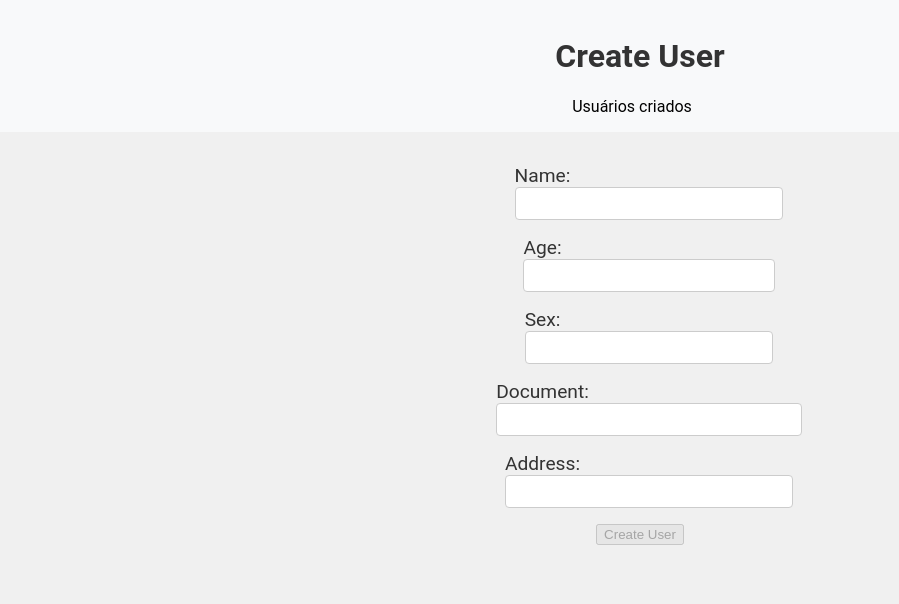
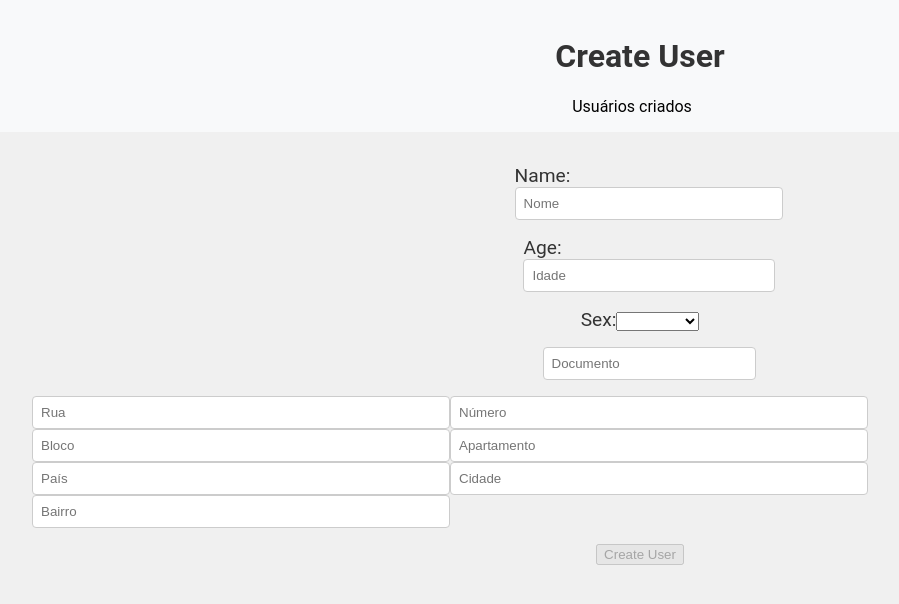
Before and after one commit to GuiSantosMacedo1/Cria-o-Usuario, an Angular app: page / in a window 1280 px wide. Shown: the top 604 px of the page, without its empty margins (0-899 px from the left). Built offline with nearby package versions, Linux system fonts and the light colour scheme.

Commit message:
feat:correções para post e get

```diff
--- a/src/app/app.component.html
+++ b/src/app/app.component.html
@@ -2,30 +2,37 @@
   <h1>Create User</h1>
   <nav>
     <ul>
-      <li> <a> Usuários criados</a></li>
+      <li><a> Usuários criados</a></li>
     </ul>
   </nav>
 </header>
 <form [formGroup]="userForm" (ngSubmit)="onSubmit()">
   <div>
     <label for="name">Name:</label>
-    <input type="text" id="name" name="name" formControlName="name">
+    <input formControlName="name" placeholder="Nome" />
   </div>
   <div>
     <label for="age">Age:</label>
-    <input type="number" id="age" name="age" formControlName="age">
+    <input formControlName="age" type="number" placeholder="Idade" />
   </div>
   <div>
     <label for="sex">Sex:</label>
-    <input type="text" id="sex" name="sex" formControlName="sex">
+    <select formControlName="sex">
+      <option value="masculino">Masculino</option>
+      <option value="feminino">Feminino</option>
+    </select>
   </div>
   <div>
-    <label for="document">Document:</label>
-    <input type="text" id="document" name="document" formControlName="document">
+    <input formControlName="document" placeholder="Documento" />
   </div>
-  <div>
-    <label for="address">Address:</label>
-    <input type="text" id="address" name="address" formControlName="address">
+  <div formGroupName="address">
+    <input formControlName="street" placeholder="Rua" />
+    <input formControlName="number" placeholder="Número" />
+    <input formControlName="block" placeholder="Bloco" />
+    <input formControlName="apartment" placeholder="Apartamento" />
+    <input formControlName="country" placeholder="País" />
+    <input formControlName="city" placeholder="Cidade" />
+    <input formControlName="district" placeholder="Bairro" />
   </div>
   <button type="submit" [disabled]="userForm.invalid">Create User</button>
 </form>
@@ -39,3 +46,4 @@
     <p>Address: {{ userForm.value.address }}</p>
     <button (click)="closeModalCreate()">Close</button>
   </div>
+</div>
--- a/src/app/app.component.ts
+++ b/src/app/app.component.ts
@@ -2,36 +2,64 @@ import { Component } from '@angular/core';
 import { FormBuilder, FormGroup, Validators } from '@angular/forms';
 import { CommonModule } from '@angular/common';
 import { ReactiveFormsModule } from '@angular/forms';
+import { UserService } from './user.service';
+import { HttpClientModule } from '@angular/common/http';
 
 @Component({
   selector: 'app-root',
   standalone: true,
-  imports: [CommonModule, ReactiveFormsModule],
+  imports: [CommonModule, ReactiveFormsModule, HttpClientModule],
   templateUrl: './app.component.html',
-  styleUrls: ['./app.component.scss']
+  styleUrls: ['./app.component.scss'],
 })
 export class AppComponent {
   userForm: FormGroup;
 
-  constructor(private fb: FormBuilder) {
+  constructor(private fb: FormBuilder, private userService: UserService) {
     this.userForm = this.fb.group({
       name: ['', [Validators.required]],
       age: ['', [Validators.required, Validators.min(1)]],
       sex: ['', [Validators.required]],
       document: ['', [Validators.required]],
-      address: ['', [Validators.required]]
+      status: [false, [Validators.required]],
+      address: this.fb.group({
+        street: ['', [Validators.required]],
+        number: ['', [Validators.required]],
+        block: [''],
+        apartment: [''],
+        country: ['', [Validators.required]],
+        city: ['', [Validators.required]],
+        district: ['', [Validators.required]],
+      }),
     });
 
     console.log(this.userForm);
   }
 
   onSubmit() {
+
+    console.log('Form Values:', this.userForm.value);
+    console.log('Address Values:', this.userForm.get('address')?.value);
+    const userData = {
+      name: this.userForm.get('name')?.value,
+      age: this.userForm.get('age')?.value,
+      sex: this.userForm.get('sex')?.value,
+      document: this.userForm.get('document')?.value,
+      status: this.userForm.get('status')?.value,
+      address: this.userForm.get('address')?.value,
+    };
+
     if (this.userForm.valid) {
-      console.log('Form Submitted!', this.userForm.value);
-      this.openModalCreate();
+      this.userService.createUser(userData).subscribe((response) => {
+        this.openModalCreate();
+        this.userForm.reset();
+        console.log(JSON.stringify(userData.address, null, 2));
+        console.log('Usuário criado com sucesso:', response);
+      });
     } else {
       console.log('Form is invalid');
     }
+    console.log('Form submitted:', userData);
   }
 
   openModalCreate(): void {
@@ -39,15 +67,12 @@ export class AppComponent {
     const overlay = document.querySelector('.modal-overlay') as HTMLElement;
     modal.classList.add('show');
     overlay.classList.add('show');
-  };
+  }
 
   closeModalCreate(): void {
     const modal = document.querySelector('.modal-create') as HTMLElement;
     const overlay = document.querySelector('.modal-overlay') as HTMLElement;
-    if (this.userForm.valid) {
-      modal.classList.remove('show');
-      overlay.classList.remove('show');
-    }
-    this.userForm.reset(); // Reset the form after submission
+    modal.classList.remove('show');
+    overlay.classList.remove('show');
   }
 }
--- a/src/app/app.config.ts
+++ b/src/app/app.config.ts
@@ -3,7 +3,8 @@ import { provideRouter } from '@angular/router';
 
 import { routes } from './app.routes';
 import { provideClientHydration } from '@angular/platform-browser';
+import { provideHttpClient } from '@angular/common/http';
 
 export const appConfig: ApplicationConfig = {
-  providers: [provideZoneChangeDetection({ eventCoalescing: true }), provideRouter(routes), provideClientHydration()]
+  providers: [provideZoneChangeDetection({ eventCoalescing: true }), provideRouter(routes), provideClientHydration(), provideHttpClient()]
 };
--- /dev/null
+++ b/src/app/user.service.ts
@@ -0,0 +1,20 @@
+import { HttpClient } from '@angular/common/http';
+import { Injectable } from '@angular/core';
+import { Observable } from 'rxjs';
+
+@Injectable({
+  providedIn: 'root',
+})
+export class UserService {
+  private apiUrl = 'http://localhost:3000/users';
+
+  constructor(private http: HttpClient) {}
+
+  createUser(userData: any): Observable<any> {
+    return this.http.post(this.apiUrl, userData);
+  }
+
+  getUsers(): Observable<any[]> {
+    return this.http.get<any[]>(this.apiUrl);
+  }
+}
```
Also changed, not shown: 1 other file (tests, documents, lock files or other folders).
